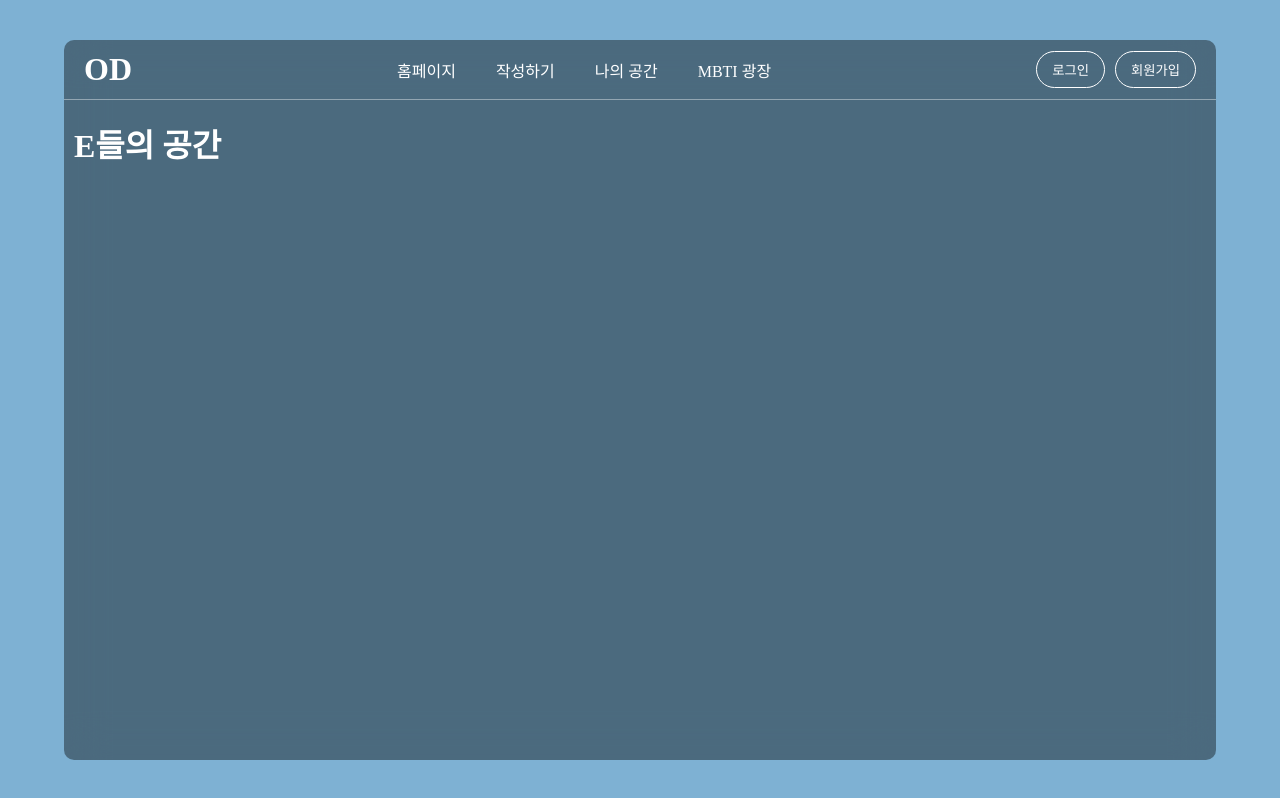
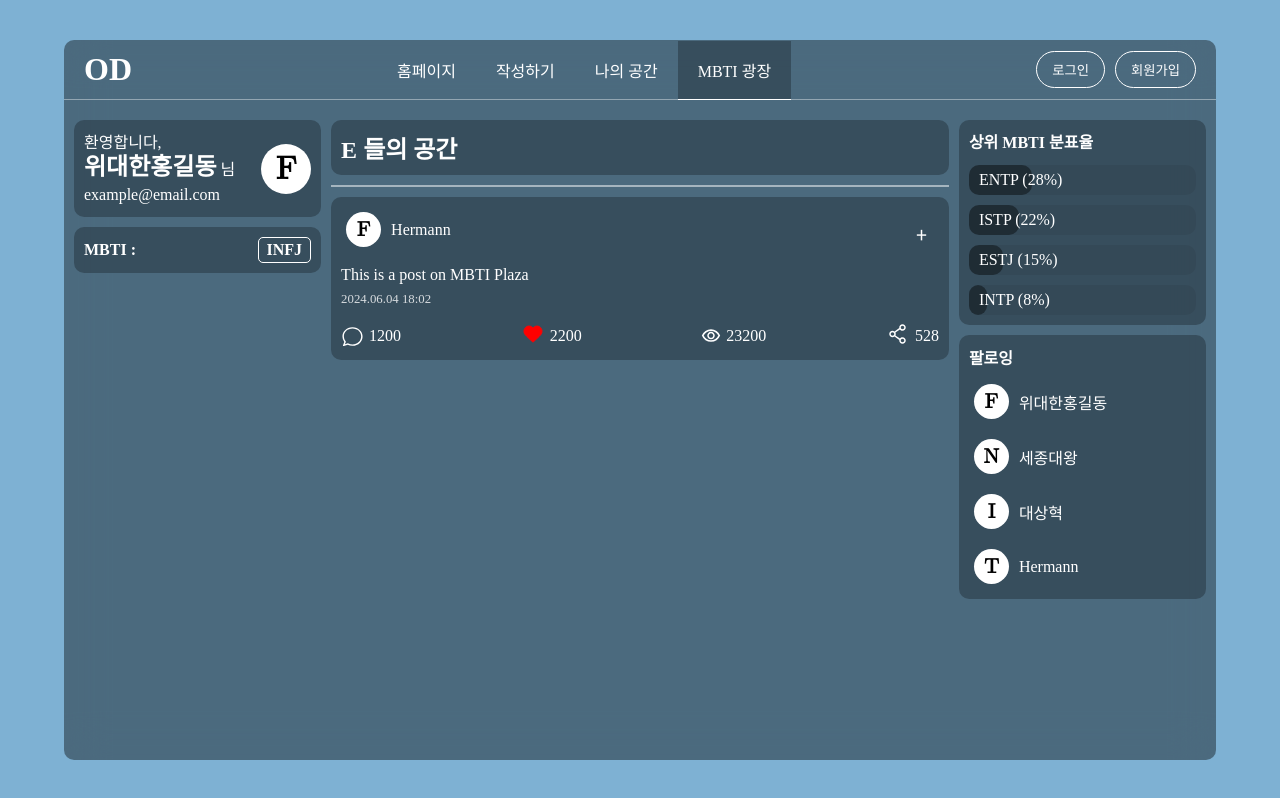
Before and after one commit to HermannChoi/od, a Next.js app: page /pages/mbtiPlaza/E in a window 1280 px wide. Built offline with nearby package versions, Linux system fonts and the light colour scheme.

Commit message:
[design]mbti광장 상세 페이지 디자인 구축

```diff
--- a/src/app/pages/mbtiPlaza/[slug]/page.tsx
+++ b/src/app/pages/mbtiPlaza/[slug]/page.tsx
@@ -1,17 +1,58 @@
+/* eslint-disable react-hooks/exhaustive-deps */
 "use client";
 /** @jsxImportSource @emotion/react */
 
 import Navbar from "@/app/components/commonComponents/Navbar";
-import { mainStyle } from "@/app/styles/commonStyles/commonStyles";
+import FollowingList from "@/app/components/homePageComponents/FollowingList";
+import TotalMbtiRate from "@/app/components/homePageComponents/TotalMbtiRate";
+import UserInfo from "@/app/components/homePageComponents/UserInfo";
+import UserMbti from "@/app/components/homePageComponents/UserMbti";
+import PostBottom from "@/app/components/postComponents/PostBottom";
+import PostTop from "@/app/components/postComponents/PostTop";
+import { navbarMenu } from "@/app/constants/navbarMenu";
+import useNavbarStore from "@/app/stores/navbarStore/useNavbarStore";
+import { homePageStyles } from "@/app/styles/homePageStyles/homePageStyles";
+import Link from "next/link";
 import { useParams } from "next/navigation";
+import { useEffect } from "react";
 
 const PlazaDeatilPage = () => {
   const { slug } = useParams();
+
+  const { setWhichMenu } = useNavbarStore();
+
+  useEffect(() => {
+    setWhichMenu(navbarMenu[3].key);
+  }, []);
+
   return (
     <>
       <Navbar />
-      <main css={mainStyle}>
-        <h1>{slug}들의 공간</h1>
+      <main css={[homePageStyles.main]}>
+        <section css={[homePageStyles.section]}>
+          <UserInfo />
+          <UserMbti />
+        </section>
+        <section css={[homePageStyles.section, `flex: 2.5`]}>
+          <div css={homePageStyles.commonContentLayout}>
+            <h1>{slug} 들의 공간</h1>
+          </div>
+          <hr css={[`width: 100%;`]} />
+          <Link href={"/pages/post/0"} css={homePageStyles.commonContentLayout}>
+            <PostTop />
+            <article>
+              <p>This is a post on MBTI Plaza</p>
+              <p css={homePageStyles.middleSection.posts.date}>
+                2024.06.04 18:02
+              </p>
+            </article>
+            <PostBottom />
+          </Link>
+        </section>
+        <section css={[homePageStyles.section]}>
+          <TotalMbtiRate />
+          <FollowingList />
+        </section>
       </main>
     </>
   );
--- a/src/app/pages/mbtiPlaza/page.tsx
+++ b/src/app/pages/mbtiPlaza/page.tsx
@@ -48,7 +48,6 @@ const MbtiPlazePage = () => {
   }, []);
 
   useEffect(() => {
-    console.log(degree);
     if (degree === 0) {
       return setDegree(360);
     }
--- a/src/app/styles/mbtiPlazaStyles/mbtiPlazaStyles.ts
+++ b/src/app/styles/mbtiPlazaStyles/mbtiPlazaStyles.ts
@@ -19,7 +19,6 @@ export const mbtiPlazaStyles = {
     signInUpStyles.button,
     css`
       text-align: center;
-      font-weight: bold;
       font-family: math;
     `,
   ],
@@ -46,7 +45,6 @@ export const mbtiPlazaStyles = {
         border: 1px solid white;
         background-color: #000000cc;
         font-family: math;
-        font-size: 1rem;
         transform: rotateY(${i * 60}deg) translateZ(500px);
         transition: 0.2s;
         &:hover {
```
